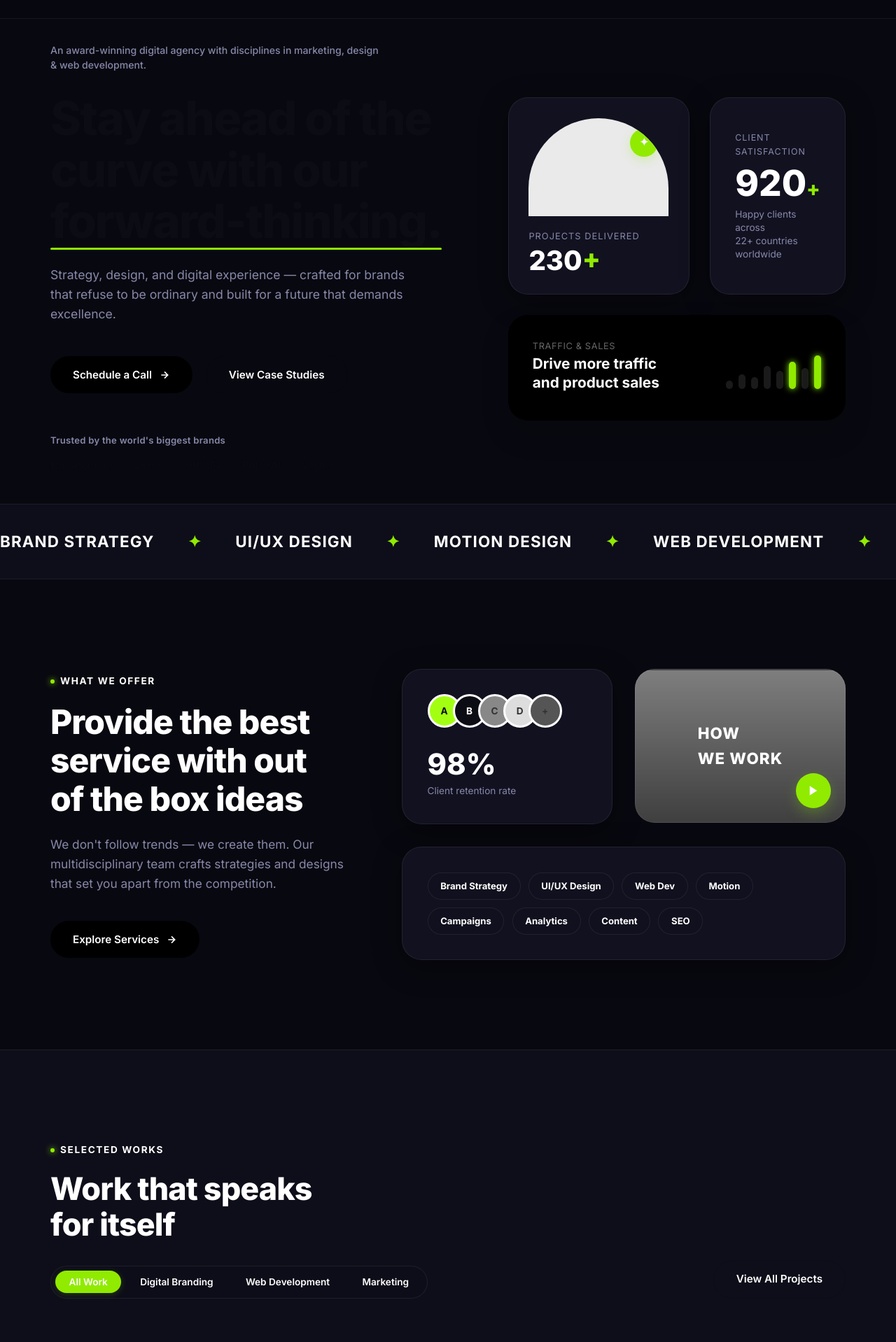
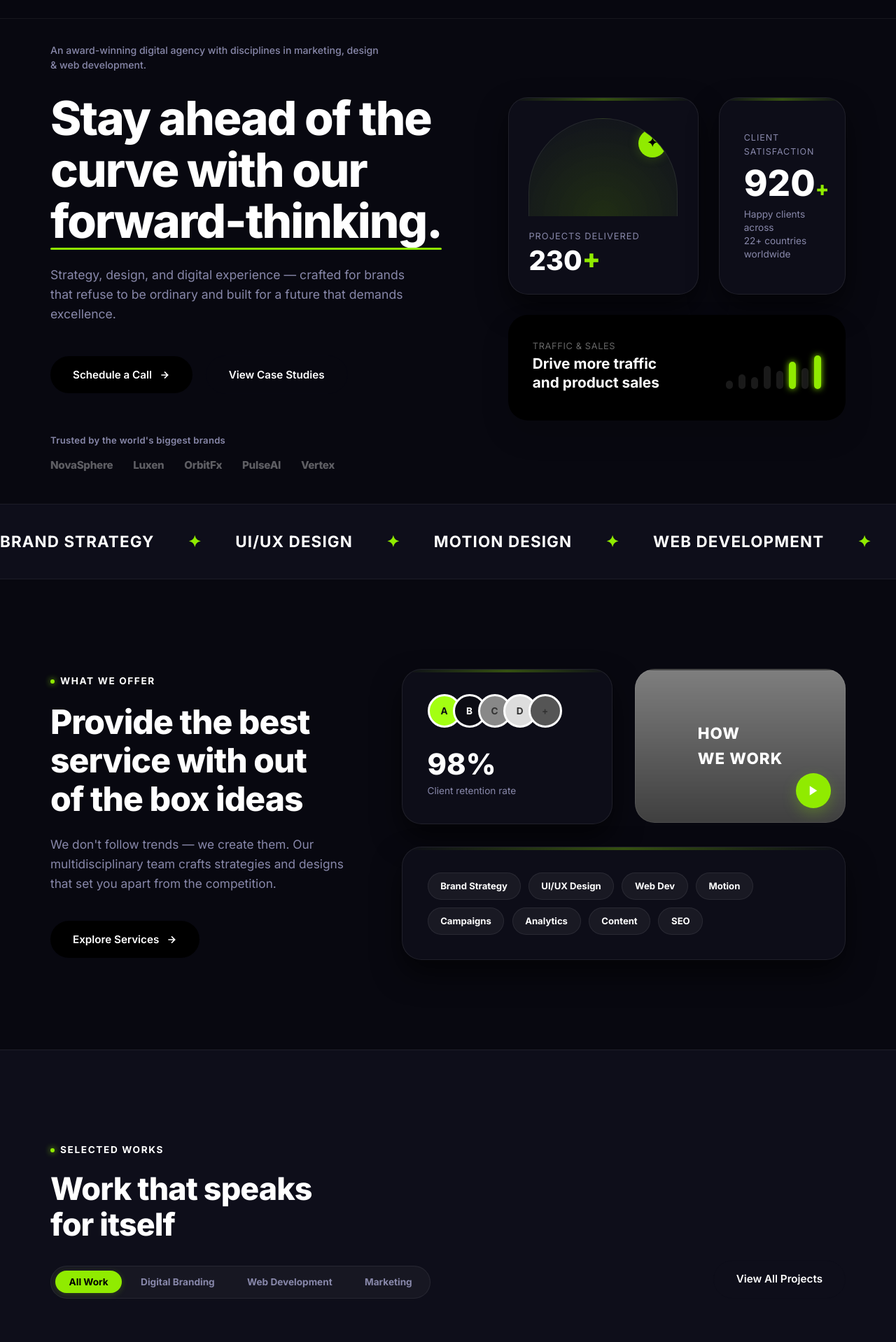
Before and after one commit to thevinduthenura/Creavie_Marketing, a Next.js app: page / in a window 1280 px wide. Shown: the part 80-1998 px from the top of the page at 70% size. Built offline with nearby package versions, Linux system fonts and the light colour scheme; grey boxes are pictures that could not be loaded.

Commit message:
design: complete overhaul of colors, high legibility dark mode, premium glowing stats, high contrast tags and buttons inspired by nforceone.ai

```diff
--- a/app/about/page.tsx
+++ b/app/about/page.tsx
@@ -108,8 +108,8 @@ export default function About() {
                 <span style={{
                   fontFamily: 'var(--font-title)', fontSize: '0.7rem', fontWeight: 700,
                   padding: '0.25rem 0.7rem', borderRadius: '100px',
-                  background: loc.isHQ ? 'var(--secondary)' : 'rgba(12,12,20,0.05)',
-                  color: loc.isHQ ? '#0c0c14' : 'var(--text-muted)',
+                  background: loc.isHQ ? 'var(--secondary)' : 'rgba(255,255,255,0.05)',
+                  color: loc.isHQ ? '#000000' : 'var(--text-muted)',
                 }}>{loc.role}</span>
               </div>
             ))}
--- a/app/page.tsx
+++ b/app/page.tsx
@@ -248,7 +248,7 @@ export default function Home() {
                     fontWeight: 700,
                     padding: '0.5rem 1.1rem',
                     borderRadius: '100px',
-                    background: 'rgba(12,12,20,0.04)',
+                    background: 'rgba(255, 255, 255, 0.05)',
                     border: 'var(--border-light)',
                     color: 'var(--text-dark)',
                   }}>{s}</span>
@@ -272,7 +272,7 @@ export default function Home() {
               <div style={{
                 display: 'inline-flex',
                 gap: '0.5rem',
-                background: 'rgba(12, 12, 20, 0.03)',
+                background: 'rgba(255, 255, 255, 0.04)',
                 border: 'var(--border-light)',
                 padding: '0.4rem',
                 borderRadius: '100px',
@@ -285,11 +285,11 @@ export default function Home() {
                     style={{
                       border: 'none',
                       background: activeTab === f ? 'var(--secondary)' : 'transparent',
-                      color: 'var(--text-dark)',
+                      color: activeTab === f ? '#000000' : 'var(--text-muted)',
                       padding: '0.5rem 1.2rem',
                       borderRadius: '100px',
                       fontFamily: 'var(--font-title)',
-                      fontWeight: 600,
+                      fontWeight: 700,
                       fontSize: '0.85rem',
                       cursor: 'pointer',
                       transition: 'all 0.3s ease',
--- a/app/services/page.tsx
+++ b/app/services/page.tsx
@@ -111,7 +111,7 @@ export default function Services() {
                 const el = e.currentTarget as HTMLDivElement;
                 el.style.transform = 'translateY(0)';
                 el.style.boxShadow = 'none';
-                el.style.borderColor = 'rgba(12,12,20,0.06)';
+                el.style.borderColor = 'rgba(255,255,255,0.07)';
               }}
             >
               <div style={{
@@ -128,7 +128,7 @@ export default function Services() {
                   <span key={tag} style={{
                     fontFamily: 'var(--font-title)', fontSize: '0.75rem', fontWeight: 700,
                     padding: '0.3rem 0.8rem', borderRadius: '100px',
-                    background: 'rgba(12,12,20,0.04)', border: 'var(--border-light)',
+                    background: 'rgba(255,255,255,0.05)', border: 'var(--border-light)',
                   }}>{tag}</span>
                 ))}
               </div>
--- a/app/team/page.tsx
+++ b/app/team/page.tsx
@@ -66,7 +66,7 @@ export default function Team() {
   useEffect(() => { setLoaded(true); }, []);
 
   const deptColors: Record<string, string> = {
-    Leadership: '#0c0c14',
+    Leadership: '#311066',
     HR: '#2563eb',
     Marketing: '#90eb00',
     Logistics: '#f59e0b',
@@ -135,7 +135,7 @@ export default function Team() {
               }}
               onMouseLeave={e => {
                 const el = e.currentTarget as HTMLDivElement;
-                el.style.borderColor = 'rgba(12,12,20,0.06)';
+                el.style.borderColor = 'rgba(255,255,255,0.07)';
                 el.style.transform = 'translateX(0)';
               }}
             >
--- a/styles/globals.css
+++ b/styles/globals.css
@@ -336,7 +336,7 @@ a {
   font-weight: 800;
   line-height: 1.1;
   letter-spacing: -0.03em;
-  color: #0c0c14;
+  color: #ffffff;
   margin-bottom: 1.6rem;
 }
 
@@ -387,7 +387,7 @@ a {
   font-family: var(--font-title);
   font-weight: 800;
   font-size: 0.95rem;
-  color: rgba(12, 12, 20, 0.35);
+  color: rgba(255, 255, 255, 0.35);
   letter-spacing: -0.02em;
   transition: color 0.3s ease;
   white-space: nowrap;
@@ -395,7 +395,7 @@ a {
 }
 
 .hero-client-logos span:hover {
-  color: var(--text-dark);
+  color: var(--secondary);
 }
 
 /* Right side grid / blocks from mockup */
@@ -406,11 +406,29 @@ a {
 }
 
 .white-card {
-  background: #111120;
-  border: 1px solid rgba(255,255,255,0.07);
+  background: #0d0d18;
+  border: 1px solid rgba(255, 255, 255, 0.08);
   border-radius: 28px;
   padding: 2.2rem;
-  box-shadow: 0 10px 40px rgba(0, 0, 0, 0.4);
+  box-shadow: 0 20px 40px rgba(0, 0, 0, 0.6);
+  position: relative;
+  overflow: hidden;
+  transition: border-color 0.3s ease, box-shadow 0.3s ease;
+}
+
+.white-card::before {
+  content: '';
+  position: absolute;
+  top: 0;
+  left: 0;
+  width: 100%;
+  height: 4px;
+  background: linear-gradient(90deg, transparent, rgba(144, 235, 0, 0.3), transparent);
+}
+
+.white-card:hover {
+  border-color: rgba(144, 235, 0, 0.3);
+  box-shadow: 0 20px 40px rgba(144, 235, 0, 0.05);
 }
 
 .visual-stats-row {
@@ -421,7 +439,9 @@ a {
 
 .semicircle-visual {
   height: 140px;
-  background: #eaeaea;
+  background: radial-gradient(circle at 50% 100%, rgba(144, 235, 0, 0.15), rgba(17, 17, 32, 0.8));
+  border: 1px solid rgba(255, 255, 255, 0.08);
+  border-bottom: none;
   border-radius: 140px 140px 0 0;
   position: relative;
   overflow: hidden;
@@ -435,11 +455,13 @@ a {
   height: 40px;
   border-radius: 50%;
   background: var(--secondary);
+  color: #000000;
   display: flex;
   align-items: center;
   justify-content: center;
   font-size: 1.1rem;
-  box-shadow: 0 5px 15px var(--secondary-glow);
+  font-weight: bold;
+  box-shadow: 0 0 15px var(--secondary-glow);
 }
 
 .stats-card-main {
```
